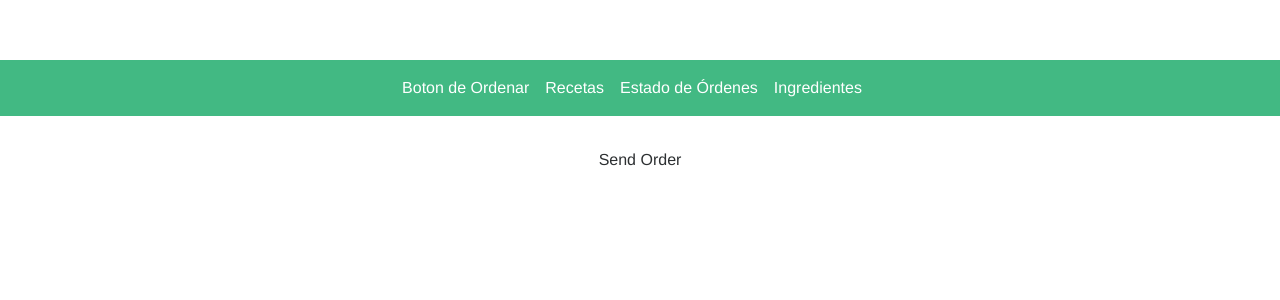
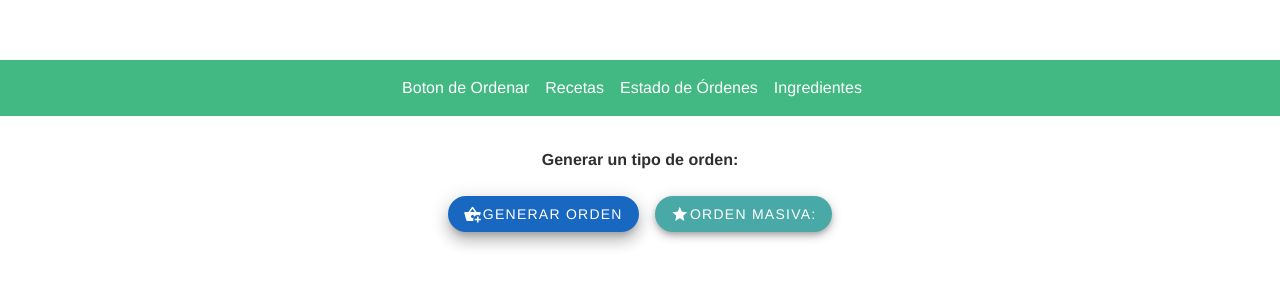
Before and after one commit to carloshuayamares/restaurante-alegra, a Vue app in the folder frontend/: page / in a window 1280 px wide. Shown: the top 300 px of the page. Built offline with nearby package versions, Linux system fonts and the light colour scheme.

Commit message:
feat - actualizacion pedidos masivos v1

```diff
--- a/frontend/package.json
+++ b/frontend/package.json
@@ -8,6 +8,7 @@
     "lint": "vue-cli-service lint"
   },
   "dependencies": {
+    "@mdi/font": "^7.4.47",
     "axios": "^1.7.7",
     "core-js": "^3.8.3",
     "vite-plugin-vuetify": "^2.0.4",
--- a/frontend/src/components/OrderButton.vue
+++ b/frontend/src/components/OrderButton.vue
@@ -1,5 +1,31 @@
 <template>
-  <button @click="sendOrder">Send Order</button>
+  <h4>Generar un tipo de orden:</h4>
+
+  <v-container>
+    <v-btn
+      color="primary"
+      class="ma-2"
+      elevation="10"
+      rounded
+      @click="sendOrder"
+    >
+      <v-icon left>mdi-basket-plus</v-icon>
+      Generar Orden
+    </v-btn>
+
+    <!-- Otro ejemplo con botón con borde -->
+    <v-btn
+      color="secondary"
+      outlined
+      class="ma-2"
+      elevation="5"
+      rounded
+      @click="onClick"
+    >
+      <v-icon right>mdi-star</v-icon>
+      Orden Masiva:
+    </v-btn>
+  </v-container>
 </template>
 
 <script>
@@ -17,6 +43,16 @@ export default {
         alert('Failed to send order.');
       }
     },
+    async onClick() {
+      try {
+        const pedido = await axios.post('http://localhost:3001/api/order', { cantidad: 3 });
+        console.log({ pedido })
+        alert('Order sent successfully!');
+      } catch (error) {
+        console.log(error)
+        alert('Failed to send order.');
+      }
+    }
   },
 };
 </script>
--- a/frontend/src/main.js
+++ b/frontend/src/main.js
@@ -3,6 +3,7 @@ import App from './App.vue'
 import router from './router';
 
 import { createVuetify } from 'vuetify';
+import '@mdi/font/css/materialdesignicons.css'; // Importa los iconos de MDI
 import 'vuetify/styles';
 import { aliases, mdi } from 'vuetify/iconsets/mdi'; // Opcional, para íconos
 import * as components from 'vuetify/components';
```
Also changed, not shown: 2 other files (tests, documents, lock files or other folders).
